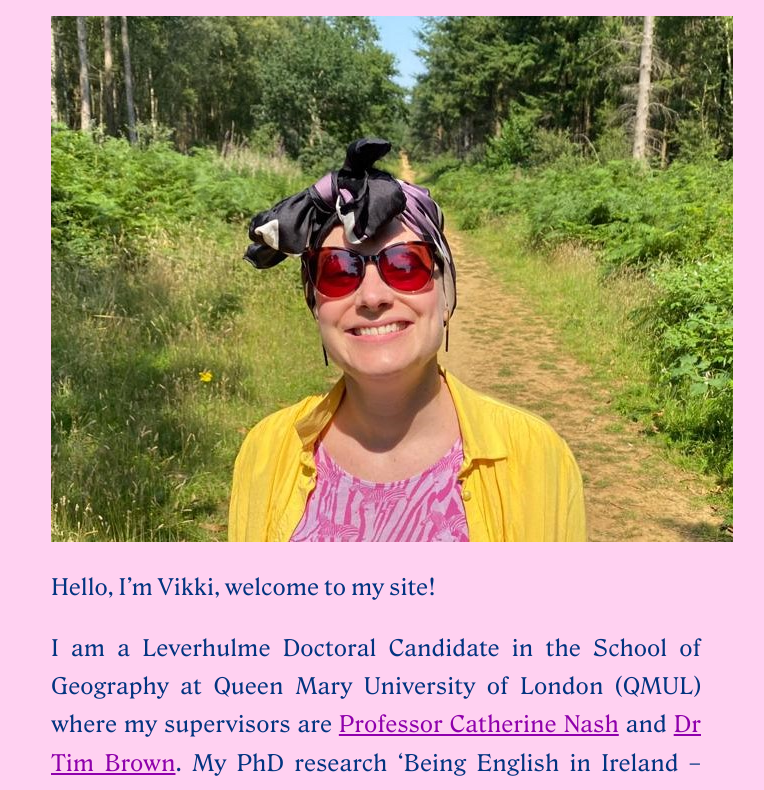
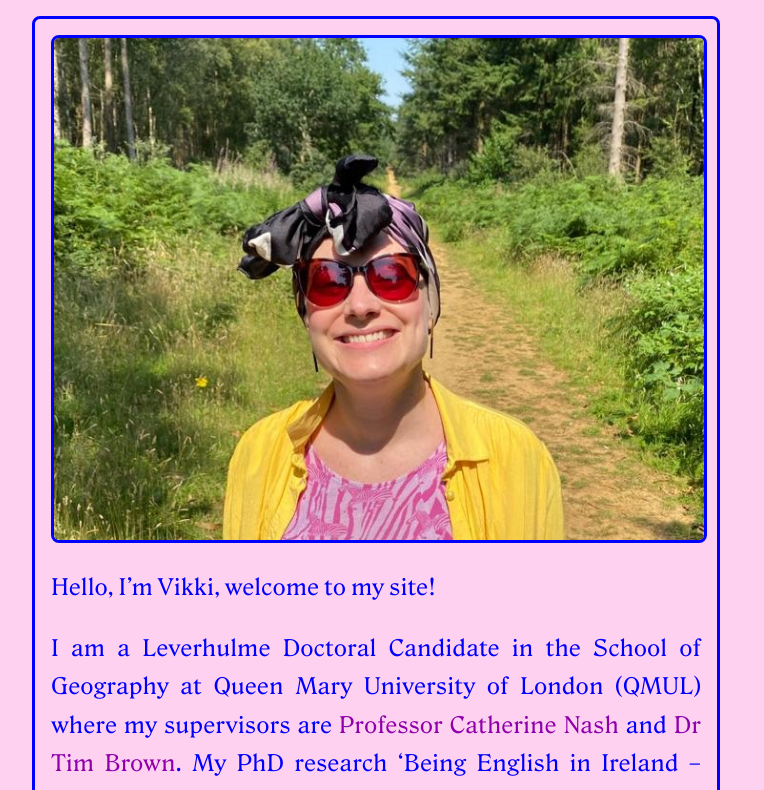
Before and after one commit to vivaladan/vbarrybrown, a plain HTML site: page index.html in a window 1280 px wide. Shown: the part 105-895 px from the top of the page, without its empty margins (264-1028 px from the left). Drawn offline with Linux system fonts and the light colour scheme.

Commit message:
fab sprikles

```diff
--- a/index.html
+++ b/index.html
@@ -9,9 +9,10 @@
 </head>
 
 <body>
+    <h1>Vikki Barry Brown</h1>
+
     <div class="container">
-        <h1>Vikki Barry Brown</h1>
-        <img src="images/forest.jpeg" alt="picture of me smiling in a forest">
+        <img src="images/forest.jpeg" class="responsive big-pic" alt="picture of me smiling in a forest">
         <p>Hello, I’m Vikki, welcome to my site!</p>
         <p>I am a Leverhulme Doctoral Candidate in the School of Geography at Queen Mary University of London (QMUL)
             where my supervisors are <a href="https://www.qmul.ac.uk/geog/staff/nashc.html">Professor Catherine Nash</a>
--- a/styles/style.css
+++ b/styles/style.css
@@ -6,12 +6,15 @@ html {
 
 body {
     background-color: #ffd1f1;
-    color: rgb(2, 52, 128);
+    color: blue;
 }
 
 .container {
     max-width: 650px;
     margin: 0 auto;
+    border: 0.2em solid blue;
+    border-radius: 0.5em;
+    padding: 1em;
 }
 
 p {
@@ -22,9 +25,25 @@ p {
 
 a:link, a:visited, a:hover, a:active {
     color: rgb(143, 0, 172);
+    text-decoration: none;
+}
+
+a:hover {
+    text-decoration: underline;
 }
 
 h1 {
     text-align: center;
     font-size: 3em;
+    text-decoration: underline;
 }
+
+.responsive {
+    width: 100%;
+    height: auto;
+}
+
+.big-pic {
+    border: 0.2em solid blue;
+    border-radius: 0.5em;
+}
```
